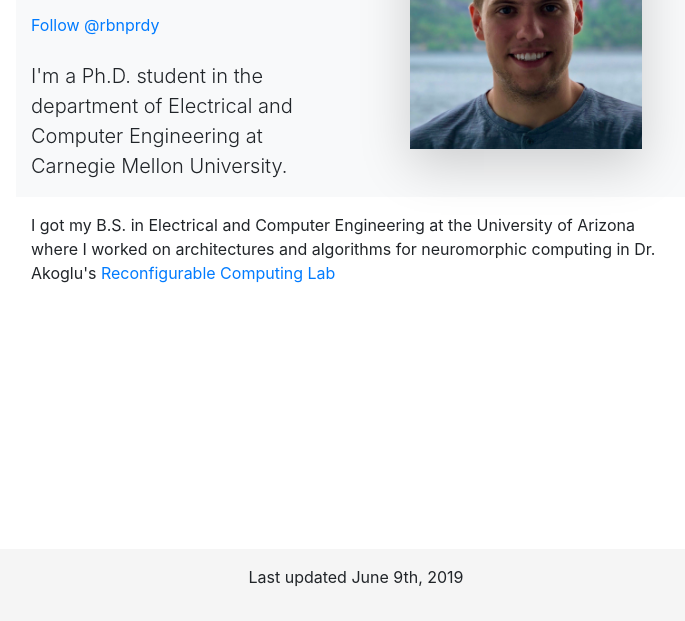
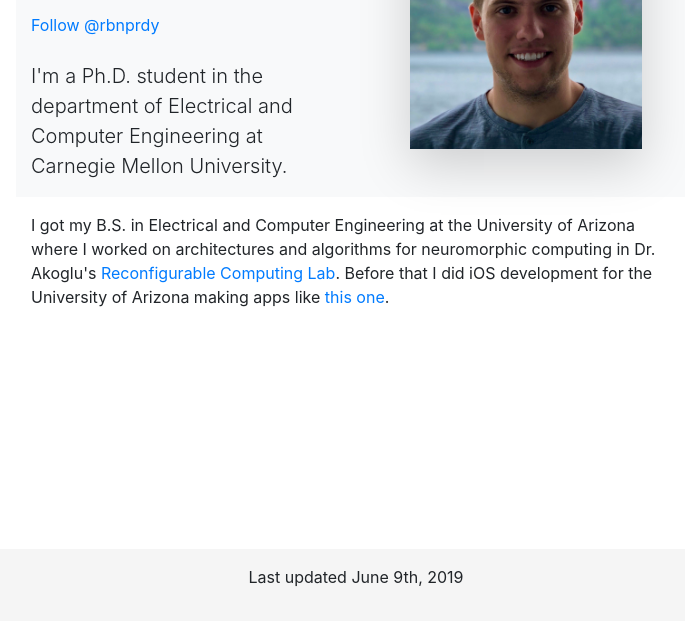
Before and after one commit to rbnprdy/rbnprdy.github.io, a plain HTML site: page index.html in a window 1280 px wide. Shown: the part 179-800 px from the top of the page, without its empty margins (284-969 px from the left). Drawn offline with nearby package versions, Linux system fonts and the light colour scheme.

Commit message:
Added app dev

```diff
--- a/index.html
+++ b/index.html
@@ -62,7 +62,7 @@
 
       <p class="mt-3"> I got my B.S. in Electrical and Computer Engineering at the University of Arizona where I worked
         on architectures and algorithms for neuromorphic computing in Dr. Akoglu's <a
-          href=https://www2.engr.arizona.edu/~rcl/index.html>Reconfigurable Computing Lab</a> </p> </div> </main>
+          href=https://www2.engr.arizona.edu/~rcl/index.html>Reconfigurable Computing Lab</a>. Before that I did iOS development for the University of Arizona making apps like <a href=https://apps.apple.com/us/app/uagenda/id1299837032>this one</a>.</p> </div> </main>
           <footer class="footer mt-auto py-3">
           <div class="container">
             <p class="text-center">Last updated June 9th, 2019</p>
```
